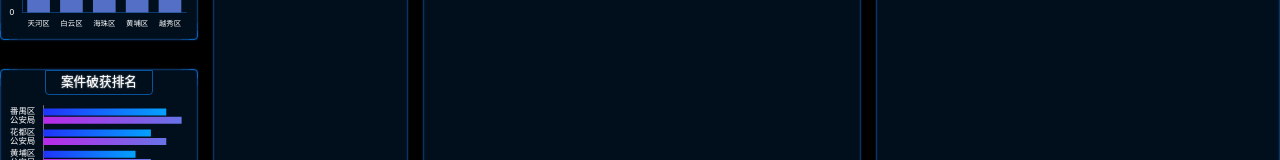
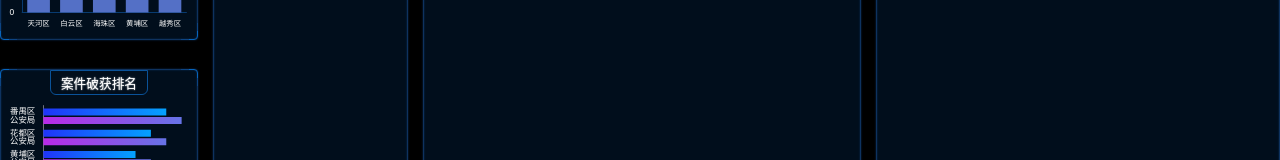
Before and after one commit to heycn/react-data-view, a React (Vite) app: page /#/ in a window 1280 px wide. Shown: the part 230-390 px from the top of the page. Built offline with nearby package versions, Linux system fonts and the light colour scheme.

Commit message:
整理代码

```diff
--- a/src/pages/home.scss
+++ b/src/pages/home.scss
@@ -79,7 +79,8 @@
       grid-area: box5;
     }
 
-    .管辖统计 {
+    .管辖统计,
+    .破获排名 {
       height: px(315);
       display: flex;
       flex-direction: column;
@@ -103,25 +104,6 @@
 
     .破获排名 {
       height: px(450);
-      display: flex;
-      flex-direction: column;
-      align-items: center;
-
-      h2 {
-        flex-shrink: 0;
-        border: 1px solid #0a5299;
-        border-bottom-left-radius: 4px;
-        border-bottom-right-radius: 4px;
-        font-size: px(24);
-        line-height: px(24);
-        padding: px(10) px(28);
-        text-shadow: 0 0 px(3) white;
-      }
-
-      .chart {
-        flex: 1;
-        width: 100%;
-      }
 
       .legend {
         display: flex;
```
